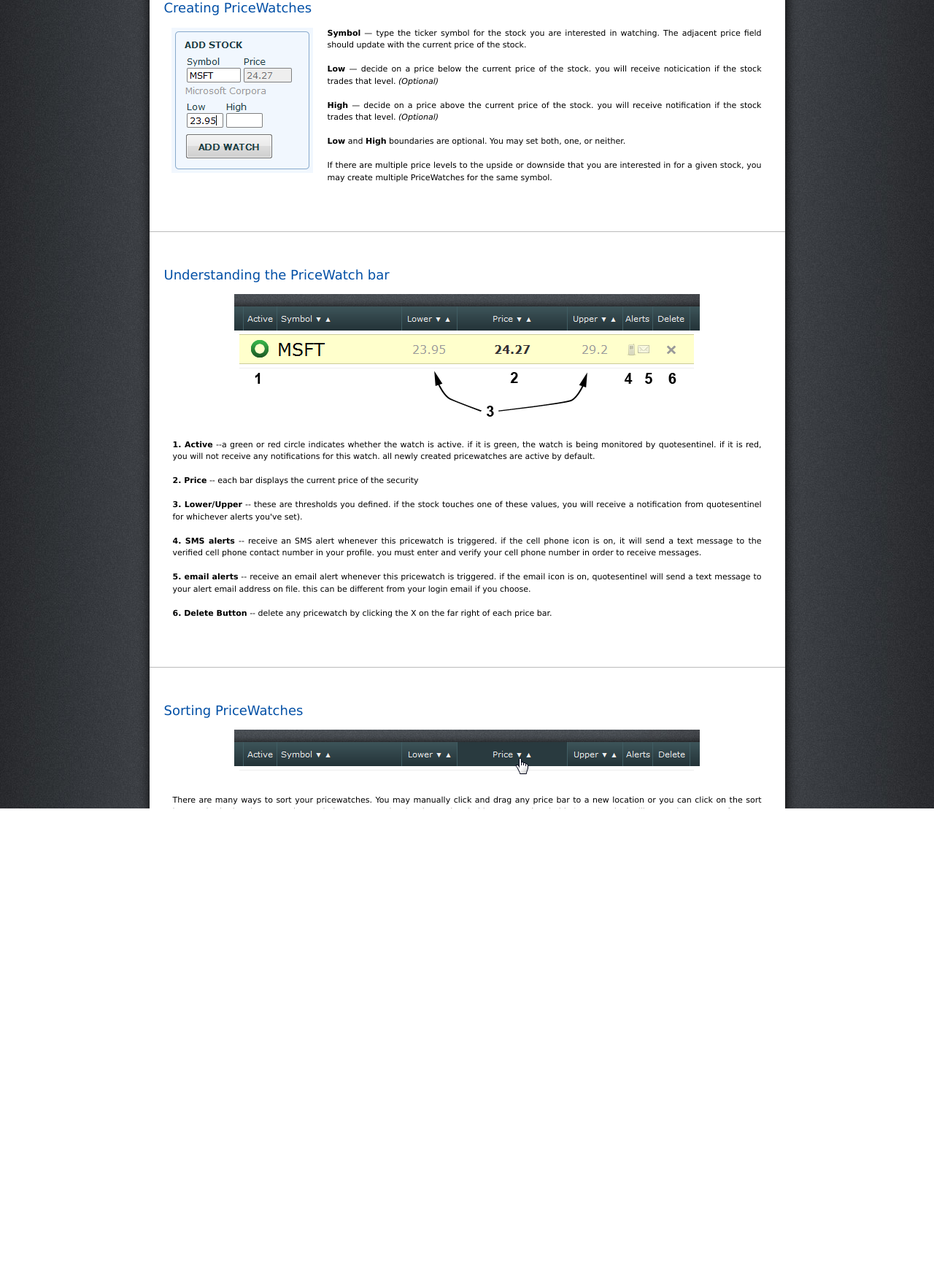
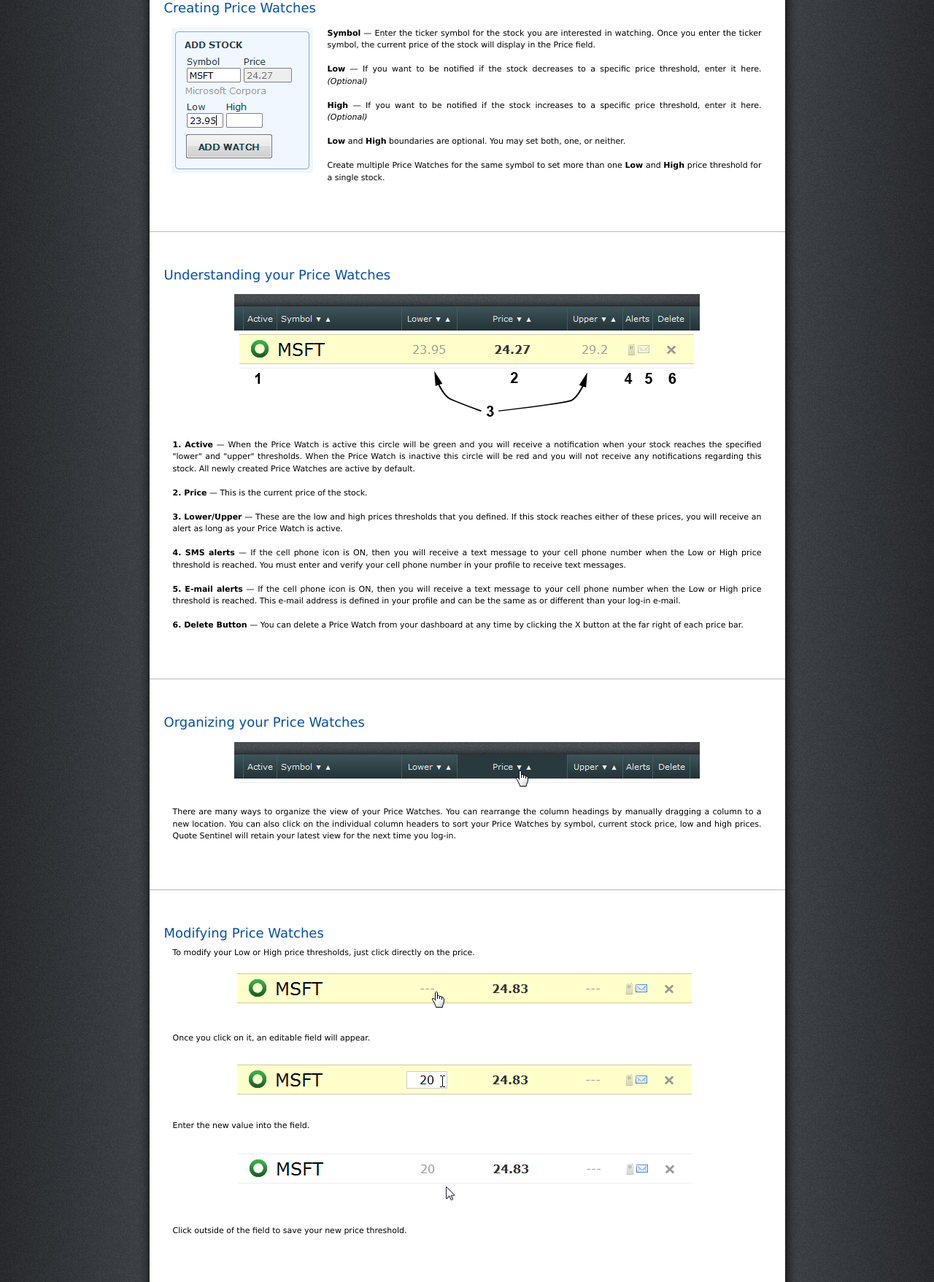
Before and after one commit to ezl/chromano_trial, a Django app: template templates/help.html in a window 1280 px wide. Shown: the part 163-1920 px from the top of the page at 73% size. Before the commit the page ends 1271 px from the top, so only its background shows below. Run offline with Django 3.2, Linux system fonts and the light colour scheme; the template is opened without the code that fills it, so the values that code supplies are empty; parts of the project's set-up code (start-up, migrations or seed data) failed here and were passed over; some libraries are stand-ins or nearby versions.

Commit message:
make melodie's help page copy suggestions

```diff
--- a/templates/help.html
+++ b/templates/help.html
@@ -3,74 +3,76 @@
 {% block content %}
 <div id="tour">
     <h1>Help</h1>
+
 <section>
     <header></header>
-    <h3>Creating PriceWatches</h3>
+    <h3>Creating Price Watches</h3>
     <p><div class="left"><img src="{{ MEDIA_URL }}images/help-1.png" alt="screenshot"/></div></p>
-    <p><b>Symbol</b> &mdash; type the ticker symbol for the stock you are interested in watching.  The adjacent price field should update with the current price of the stock.</p>
-    <p><b>Low</b> &mdash; decide on a price below the current price of the stock. you will receive noticication if the stock trades that level. <em>(Optional)</em></p>
-    <p><b>High</b> &mdash; decide on a price above the current price of the stock. you will receive notification if the stock trades that level. <em>(Optional)</em></p>
+    <p><b>Symbol</b> &mdash; Enter the ticker symbol for the stock you are interested in watching. Once you enter the ticker symbol, the current price of the stock will display in the Price field.</p>
+    <p><b>Low</b> &mdash;  If you want to be notified if the stock decreases to a specific price threshold, enter it here. <em>(Optional)</em></p>
+    <p><b>High</b> &mdash;  If you want to be notified if the stock increases to a specific price threshold, enter it here. <em>(Optional)</em></p>
     <p><b>Low</b> and <b>High</b> boundaries are optional. You may set both, one, or neither.</p>
-    <p>If there are multiple price levels to the upside or downside that you are interested in for a given stock, you may create multiple PriceWatches for the same symbol.</p>
+    <p>Create multiple Price Watches for the same symbol to set more than one <b>Low</b> and <b>High</b> price threshold for a single stock.</p>
 </section>
+
 <section>
     <header></header>
-    <h3>Understanding the PriceWatch bar</h3>
+    <h3>Understanding your Price Watches</h3>
     <p><div class="center"><img src="{{ MEDIA_URL }}images/help-2.png" alt="screenshot"/></div></p>
-    <p><b>1. Active</b> --a green or red circle indicates whether the watch is active.  if it is green, the watch is being monitored by quotesentinel.  if it is red, you will not receive any notifications for this watch.  all newly created pricewatches are active by default.</p>
+    <p><b>1. Active</b> &mdash; When the Price Watch is active this circle will be green and you will receive a notification when your stock reaches the specified "lower" and "upper" thresholds. When the Price Watch is inactive this circle will be red and you will not receive any notifications regarding this stock. All newly created Price Watches are active by default.</p>
+    <p><b>2. Price</b> &mdash; This is the current price of the stock.</p>
+    <p><b>3. Lower/Upper</b> &mdash; These are the low and high prices thresholds that you defined. If this stock reaches either of these prices, you will receive an alert as long as your Price Watch is active.</p>
+    <p><b>4. SMS alerts</b> &mdash; If the cell phone icon is ON, then you will receive a text message to your cell phone number when the Low or High price threshold is reached. You must enter and verify your cell phone number in your profile to receive text messages.</p>
+    <p><b>5. E-mail alerts</b> &mdash; If the cell phone icon is ON, then you will receive a text message to your cell phone number when the Low or High price threshold is reached. This e-mail address is defined in your profile and can be the same as or different than your log-in e-mail.</p>
+    <p><b>6. Delete Button</b> &mdash; You can delete a Price Watch from your dashboard at any time by clicking the X button at the far right of each price bar.</p>
+</section>
 
-    <p><b>2. Price</b> -- each bar displays the current price of the security</p>
-
-    <p><b>3. Lower/Upper</b> -- these are thresholds you defined.  if the stock touches one of these values, you will receive a notification from quotesentinel for whichever alerts you've set).</p>
-
-    <p><b>4. SMS alerts</b> -- receive an SMS alert whenever this pricewatch is triggered.  if the cell phone icon is on, it will send a text message to the verified cell phone contact number in your profile.  you must enter and verify your cell phone number in order to receive messages.</p>
-
-    <p><b>5. email alerts</b> -- receive an email alert whenever this pricewatch is triggered. if the email icon is on, quotesentinel will send a text message to your alert email address on file.  this can be different from your login email if you choose.</p>
-
-    <p><b>6. Delete Button</b> -- delete any pricewatch by clicking the X on the far right of each price bar.</p>
-</section>
 <section>
     <header></header>
-    <h3>Sorting PriceWatches</h3>
+    <h3>Organizing your Price Watches</h3>
     <p><div class="center"><img src="{{ MEDIA_URL }}images/help-3.png" alt="screenshot"/></div></p>
-    <p>There are many ways to sort your pricewatches. You may manually click and drag any price bar to a new location or you can click on the sort buttons in the header to sort by symbol, current stock price, lower threshold, or upper threshold. QuoteSentinel will remember your preferences between sessions.</p>
+    <p>There are many ways to organize the view of your Price Watches. You can rearrange the column headings by manually dragging a column to a new location. You can also click on the individual column headers to sort your Price Watches by symbol, current stock price, low and high prices. Quote Sentinel will retain your latest view for the next time you log-in.</p>
 </section>
+
 <section>
     <header></header>
-    <h3>Modifying PriceWatches</h3>
-    <p>By clicking on the low or high barriers, you can modify the price.</p>
+    <h3>Modifying Price Watches</h3>
+    <p>To modify your Low or High price thresholds, just click directly on the price.</p>
     <p><div class="center"><img src="{{ MEDIA_URL }}images/help-5-1.png" alt="screenshot"/></div></p>
-    <p>Clicking will create a box where you can enter a new low or high alert.</p>
+    <p>Once you click on it, an editable field will appear.</p>
     <p><div class="center"><img src="{{ MEDIA_URL }}images/help-5-2.png" alt="screenshot"/></div></p>
-    <p>Enter your new value.</p>
+    <p>Enter the new value into the field.</p>
     <p><div class="center"><img src="{{ MEDIA_URL }}images/help-5-3.png" alt="screenshot"/></div></p>
-    <p>Click outside to save.</p>
+    <p>Click outside of the field to save your new price threshold.</p>
 </section>
+
 <section>
     <header></header>
-    <h3>Activating your cell phone</h3>
+    <h3>Setting up Text Message Alerts</h3>
     <p><div class="center"><img src="{{ MEDIA_URL }}images/help-4.png" alt="screenshot"/></div></p>
-    <p>In order to receive text message alerts from QuoteSentinel, you must verify that you are the cell phone owner.  To do so, follow these steps:</p>
+    <p>In order to receive text message alerts from QuoteSentinel, you must verify that you are the cell phone owner. To do so, follow these steps:</p>
     <ol>
-    <li>Enter and save your cell phone number in your <a href="{% url monitor.views.profile %}">Settings</a></li>
-    <li>{% if request.user.get_profile.phone_number and not request.user.get_profile.phone_verified %}<a href="{% url monitor.views.send_phone_activation %}">Request an activation key</a>{% else %}Request an activation key{% endif %}<br/>
-    A text message containing a short, unique code will be sent to your phone within 5 minutes.</li>
-    <li><a href="{% url monitor.views.verify %}?n={{ profile.phone_number }}">Enter your activation key</a> into the verification form.</li>
-    <li>If your entered key matches our records, your phone will be marked VERIFIED and you will be able to receive text message alerts</li>
+        <li>Select the <a href="{% url monitor.views.profile %}">Settings</a> button in the upper right hand corner of the page.</li>
+        <li>Enter your cell phone number in the Alert Phone field. Phone numbers must be in the following format: XXX-XXX-XXXX.</li>
+        <li>Save your phone number by pressing the "Save Settings" button.</li>
+        <li>You will be prompted to request an activation key and verify your number. Select {% if request.user.get_profile.phone_number and not request.user.get_profile.phone_verified %}<a href="{% url monitor.views.send_phone_activation %}">Request an activation key</a>{% else %}Request an activation key{% endif %}.</li>
+        <li>You will receive a text message containing a short confirmation code within 5 minutes.</li>
+        <li>Once you receive this activation key,<a href="{% url monitor.views.verify %}?n={{ profile.phone_number }}">enter your activation key</a> into the verification form.</li>
+        <li>If your entered key matches our records, "your phone number is VERIFIED" will appear on the page. You can now receive text messages for your Price Watches</li>
     </ol>
 </section>
+
 <section>
     <header></header>
-    <h3>Sending alerts to another email address</h3>
-    <p>You may want to have alert emails sent to a different email address than your login. This can be done in your Profile Settings</p>
+    <h3>Setting up e-mail alerts</h3>
+    <p>As a default, your Price Watch alerts will be sent to the e-mail address you use to log-in. If you want to receive Price Watch alerts at a different e-mail address than your log-in, follow these steps:</p>
     <ol>
-    <li>Enter and save your alert email in your <a href="{% url monitor.views.profile %}">Settings</a></li>
-    <li>{% if request.user.get_profile.phone_number and not request.user.get_profile.phone_verified %}<a href="{% url monitor.views.send_phone_activation %}">Request an activation key</a>{% else %}Request an activation key{% endif %}<br/>
-    A text message containing a short, unique code will be sent to your phone within 5 minutes.</li>
-    <li><a href="{% url monitor.views.verify %}?n={{ profile.phone_number }}">Enter your activation key</a> into the verification form.</li>
-    <li>If your entered key matches our records, your phone will be marked VERIFIED and you will be able to receive text message alerts</li>
+        <li>Select Settings in the upper right hand corner of the page.</li>
+        <li>Enter the e-mail address where you want to receive alerts into the Alert e-mail field.</li>
+        <li>Select Save Settings.</li>
     </ol>
 </section>
+
 <section>
     <header></header>
     <h3>Changing your account plan</h3>
```
Lines whose indentation alone changed are shown as unchanged.
